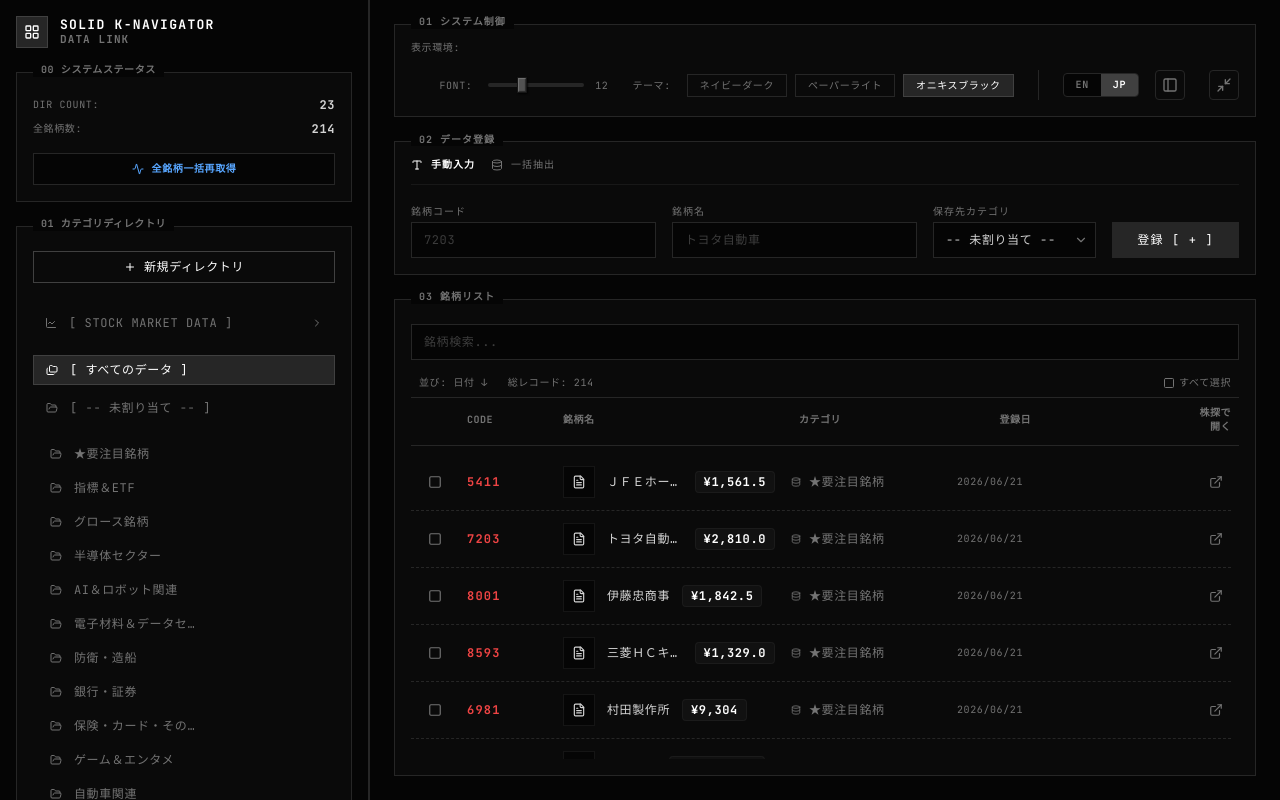
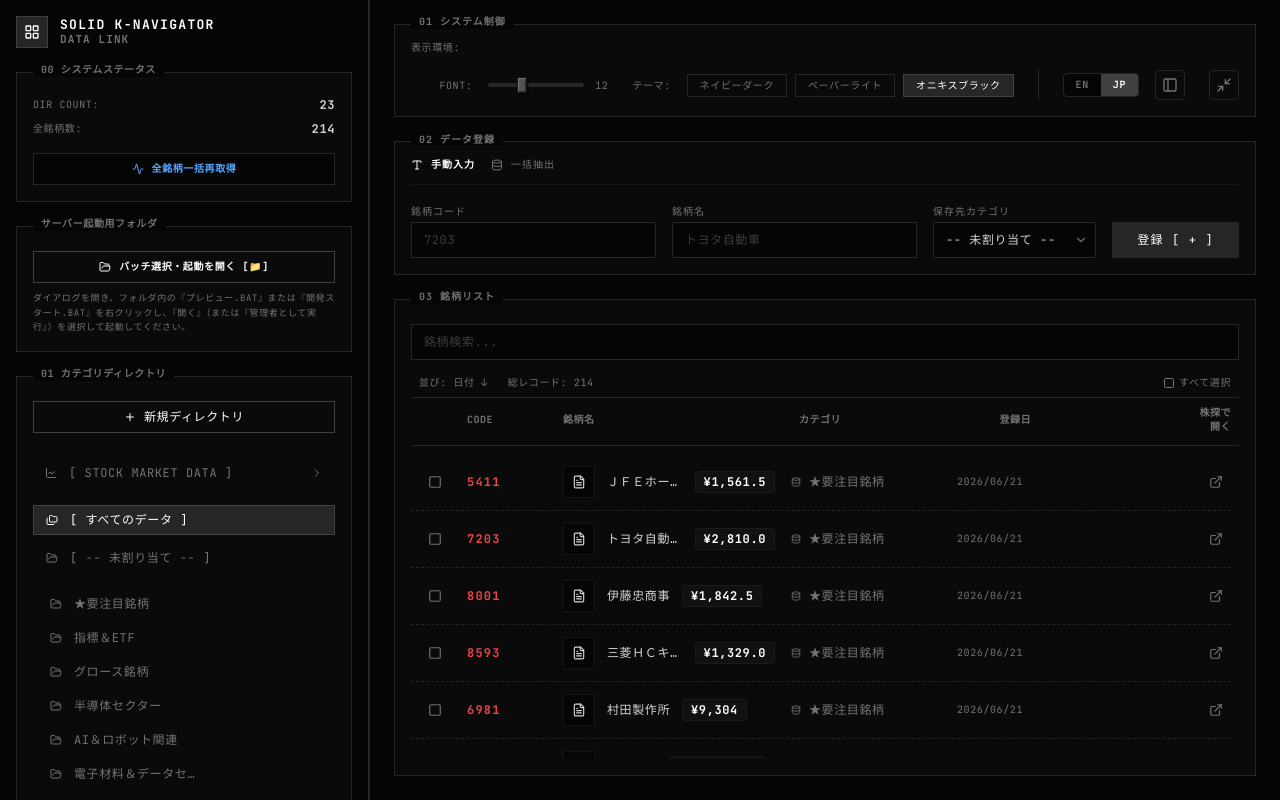
Before and after one commit to soroeru-afk/-SOLID-K-NAVIGATOR-, a React (Vite) app: page / in a window 1280 px wide. Built offline with nearby package versions, Linux system fonts and the light colour scheme.

Commit message:
feat: Add local server launch helper via file picker and clean up UI

```diff
--- a/index.html
+++ b/index.html
@@ -5,9 +5,9 @@
     <meta name="viewport" content="width=device-width, initial-scale=1.0" />
     <meta name="theme-color" content="#0E1014" />
     <meta name="description" content="SOLID K-NAVIGATOR - 株式ポートフォリオ管理ツール" />
-    <link rel="manifest" href="/manifest.json?v=2" />
-    <link rel="apple-touch-icon" href="/pwa-icon-192.png?v=2" />
-    <link rel="icon" type="image/x-icon" href="/favicon.ico?v=2" />
+    <link rel="manifest" href="/manifest.json?v=3" />
+    <link rel="apple-touch-icon" href="/pwa-icon-192.png?v=3" />
+    <link rel="icon" type="image/x-icon" href="/favicon.ico?v=3" />
     <title>SOLID K-NAVIGATOR</title>
   </head>
   <body>
--- a/public/sw.js
+++ b/public/sw.js
@@ -1,4 +1,4 @@
-const CACHE_NAME = 'solid-k-navigator-v1.0';
+const CACHE_NAME = 'solid-k-navigator-v1.2';
 const STATIC_ASSETS = [
   '/',
   '/index.html',
--- a/src/App.tsx
+++ b/src/App.tsx
@@ -274,8 +274,8 @@ export default function App() {
                 serverWarned = true;
                 alert(
                     language === 'EN'
-                    ? "【CONNECTION ERROR】\nCannot connect to local server.\nPlease run 'プレビュー.bat' (Preview) or '開発スタート.bat' (Dev Start) first."
-                    : "【接続エラー】\nローカルサーバーが起動していないため、株価の取得ができません。\n先にフォルダ内の「プレビュー.bat」または「開発スタート.bat」を起動してください。"
+                    ? "【CONNECTION ERROR】\nLocal server is not running.\nPlease use the \"CHOOSE & RUN BATCH\" button in the sidebar to start the server."
+                    : "【接続エラー】\nローカルサーバーが起動していないため、株価の取得ができません。\nサイドバーの「バッチ選択・起動を開く」ボタンからサーバーを起動してください。"
                 );
                 break;
             }
--- a/src/components/Sidebar.tsx
+++ b/src/components/Sidebar.tsx
@@ -3,7 +3,6 @@ import { LayoutGrid, Folders, Plus, FolderOpen, Download, Upload, FileCode, Penc
 import { Category, MarketLink } from '../types';
 import { Language, i18n } from '../i18n';
 import MarketLinkEditor from './MarketLinkEditor';
-
 interface Props {
   categories: Category[];
   stocksLength: number;
@@ -79,6 +78,29 @@ export default function Sidebar({ categories, stocksLength, onAddCategory, onUpd
     e.target.value = '';
   };
 
+  const handleOpenFilePicker = async () => {
+    try {
+      if ('showOpenFilePicker' in window) {
+        await (window as any).showOpenFilePicker({
+          id: 'knav-launcher-picker',
+          types: [{
+            description: 'Batch Files',
+            accept: {
+              'application/x-msdos-program': ['.bat', '.cmd']
+            }
+          }]
+        });
+      } else {
+        const input = document.createElement('input');
+        input.type = 'file';
+        input.accept = '.bat,.cmd';
+        input.click();
+      }
+    } catch (e) {
+      // User cancelled or not supported
+    }
+  };
+
   return (
     <>
       <aside className="w-full h-full md:h-screen border-b md:border-b-0 md:border-r border-border-main bg-base-bg flex flex-col p-4 gap-6 overflow-y-auto z-10">
@@ -118,6 +140,21 @@ export default function Sidebar({ categories, stocksLength, onAddCategory, onUpd
                 <><Activity size={12} /> {t.fetchAll}</>
               )}
           </button>
+        </div>
+      </div>
+
+      <div className="border border-border-main bg-panel-bg p-4 relative flex flex-col gap-2">
+        <div className="absolute top-0 left-0 bg-base-bg px-2 -mt-[0.6rem] ml-4 text-[10px] text-text-dim font-bold">
+          {t.serverLauncher}
+        </div>
+        <div className="flex flex-col gap-2 text-[10px] mt-2">
+          <button
+            onClick={handleOpenFilePicker}
+            className="w-full h-8 flex items-center justify-center gap-2 border border-border-light hover:bg-border-main text-text-bright transition-colors font-bold"
+          >
+            <FolderOpen size={12} /> {t.launchServer}
+          </button>
+          <p className="text-[9px] text-text-dim leading-relaxed">{t.regHelp}</p>
         </div>
       </div>
 
--- a/src/i18n.ts
+++ b/src/i18n.ts
@@ -65,6 +65,9 @@ export const i18n = {
     marketLinksManage: "MANAGE MARKET LINKS",
     close: "CLOSE",
     save: "SAVE",
+    serverLauncher: "SERVER LAUNCH HELP",
+    launchServer: "CHOOSE & RUN BATCH [📁]",
+    regHelp: "Opens file dialog in last used folder. Right-click 'プレビュー.bat' (Preview) or '開発スタート.bat' (Dev Start) and select 'Open' to start server.",
   },
   JP: {
     appTitle: "SOLID K-NAVIGATOR",
@@ -130,5 +133,8 @@ export const i18n = {
     marketLinksManage: "リンク管理",
     close: "閉じる",
     save: "保存",
+    serverLauncher: "サーバー起動用フォルダ",
+    launchServer: "バッチ選択・起動を開く [📁]",
+    regHelp: "ダイアログを開き、フォルダ内の『プレビュー.bat』または『開発スタート.bat』を右クリックし、『開く』（または『管理者として実行』）を選択して起動してください。",
   }
 };
```
